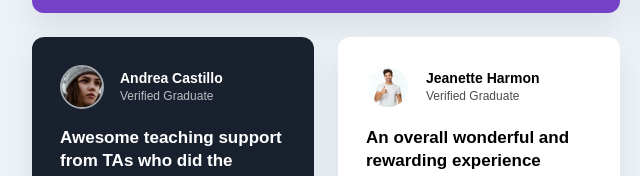
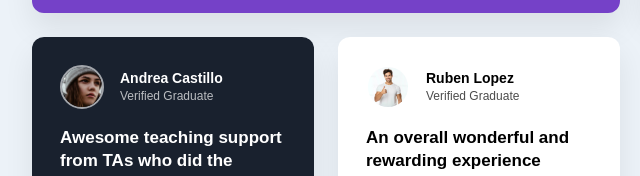
Before and after one commit to Francisco-V18/Practica-Grid, a plain HTML site: page index.html in a window 1280 px wide. Shown: the part 724-900 px from the top of the page, 8-648 px from the left. Drawn offline with Linux system fonts and the light colour scheme.

Commit message:
index.html

```diff
--- a/index.html
+++ b/index.html
@@ -95,7 +95,7 @@
     <div class="perfil">
       <img src="img/fulanito5.jpg" alt="Jeanette">
       <div class="info">
-        <h3>Jeanette Harmon</h3>
+        <h3>Ruben Lopez</h3>
         <span>Verified Graduate</span>
       </div>
     </div>
@@ -109,4 +109,5 @@
   </article>
 </section>
 </body>
+
 </html>
```
